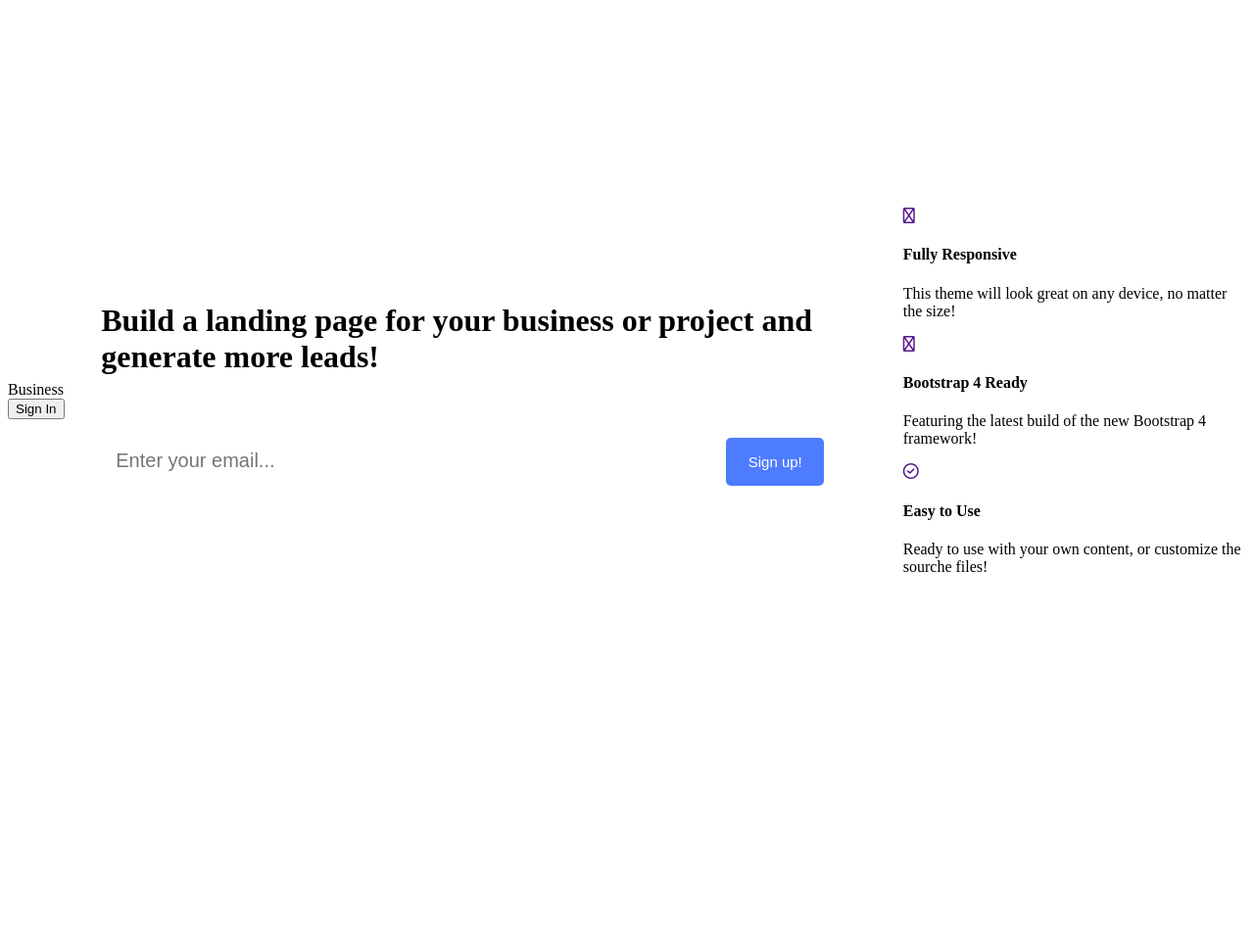
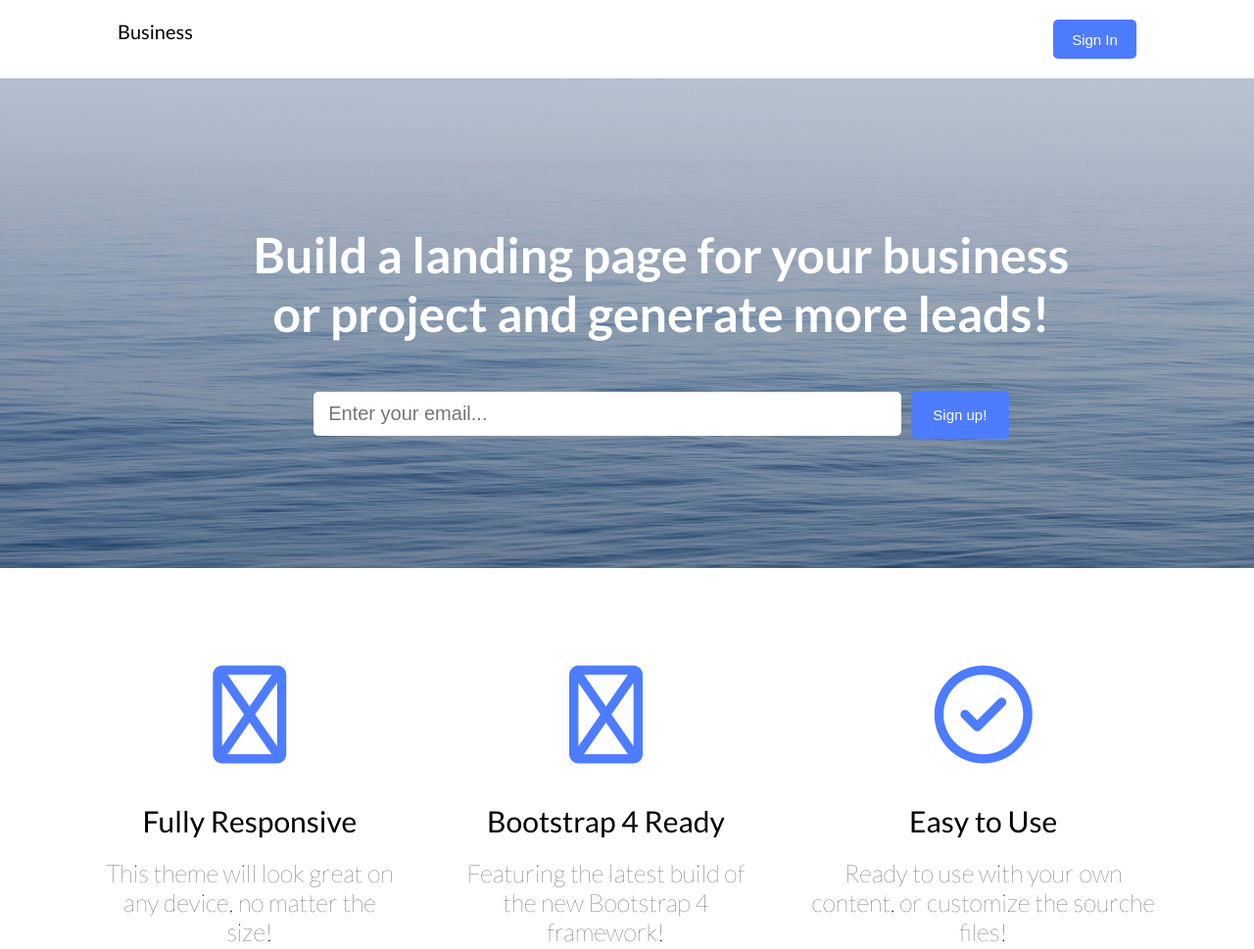
Before and after one commit to kkozeniauskas/Tarpinis-website, a website: page index.html in a window 1280 px wide. Shown: the whole page at 98% size. Before the commit the page ends 816 px from the top, so only its background shows below. Drawn offline with Linux system fonts and the light colour scheme.

Commit message:
controls

```diff
--- a/scss/style.scss
+++ b/scss/style.scss
@@ -1,29 +1,95 @@
-body {
-  display: flex;
-  align-items: center;
-  justify-content: center;
-  height: 100vh;
-  overflow: hidden;
+@import url('https://fonts.googleapis.com/css2?family=Lato:wght@100;300;400;700;900&display=swap');
+
+*{
+  margin: 0;
+  padding: 0;
+  box-sizing: border-box;
 }
 
-.img {
-  background: url(../images/gulp.png);
-  background-size: contain;
-  background-repeat: no-repeat;
-  height: 150px;
-  width: 75px;
-  animation: spin 5s infinite;
+body{
+  font-family: 'Lato', sans-serif;
+
 }
 
-@keyframes spin {
-  0% {
-    transform: rotate(0deg) scale(1);
+nav{
+  display: flex;
+  justify-content: space-between;
+  margin: auto 100px;
+  padding: 20px;
+  font-size: 20px;
+
+  button{
+    width: 85px;
+    height: 40px;
+    font-size: 15px;
+    background: #4e7cff;
+    color: white;
+    border-radius: 5px;
+    border: transparent;
+    cursor: pointer;
   }
-  50% {
-    transform: rotate(180deg) scale(2);
+}
+
+header{
+
+  .container{
+    height: 500px;
+    background: url(../images/sea.jpg);
+    background-size: cover;
+    background-position: center;
+    position: relative;
+    color: white;
+    display: block;
+
+    h1{
+      display: flex;
+      flex-wrap: wrap;
+      align-items: center;
+      justify-content: center;
+      text-align: center;
+      position: absolute;
+      margin: 150px 250px;
+      width: 850px;
+      font-size: 50px;
+      }
+    }
   }
 
-  100% {
-    transform: rotate(360deg) scale(1)
+  .controls{
+    padding: 100px 100px;
+    display: flex;
+    justify-content: center;
+    align-items:  center;
+    gap: 50px;
+
+    i{
+      font-size: 100px;
+      color: #4e7cff;
+    }
+
+    .responsive, .bootstrap, .easy{
+      display: flex;
+      flex-direction: column;
+      justify-content: center;
+      align-items: center;
+      text-align: center;
+      font-size: 25px;
+      font-weight: lighter;
+      cursor: none;
+
+      h4{
+        margin-top: 40px;
+        margin-bottom: 20px;
+        font-size: 30px;
+        font-weight: 400;
+        display: flex;
+
+        p{
+          display: flex;
+          align-items: center;
+          justify-content: center;
+        }
+      }
+    }
+
   }
-}
```
Also changed, not shown: app/css/style.css, app/images/monitor.jpg (added), app/images/sea.jpg (renamed from app/images/bg-masthead.jpg), 3 other files.
